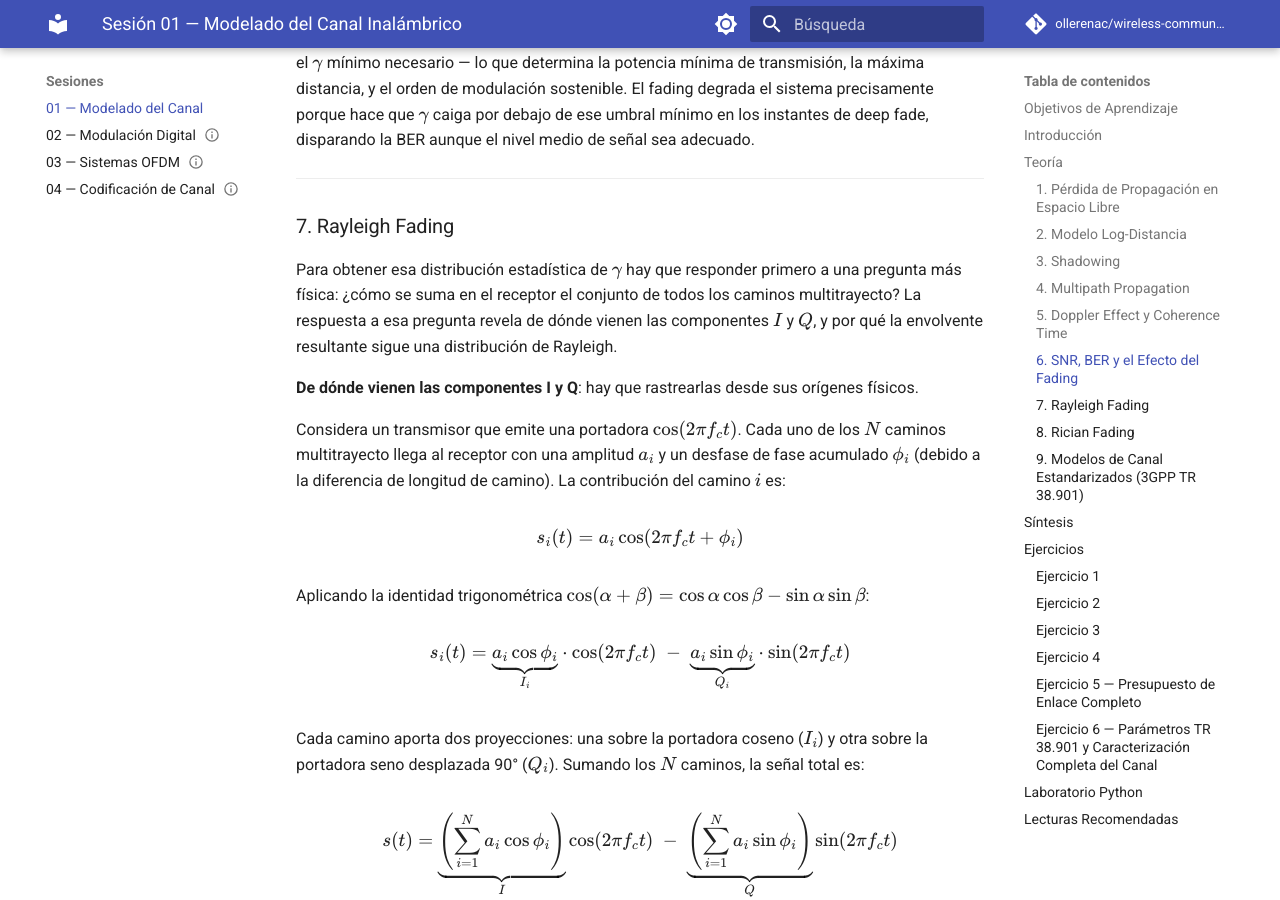
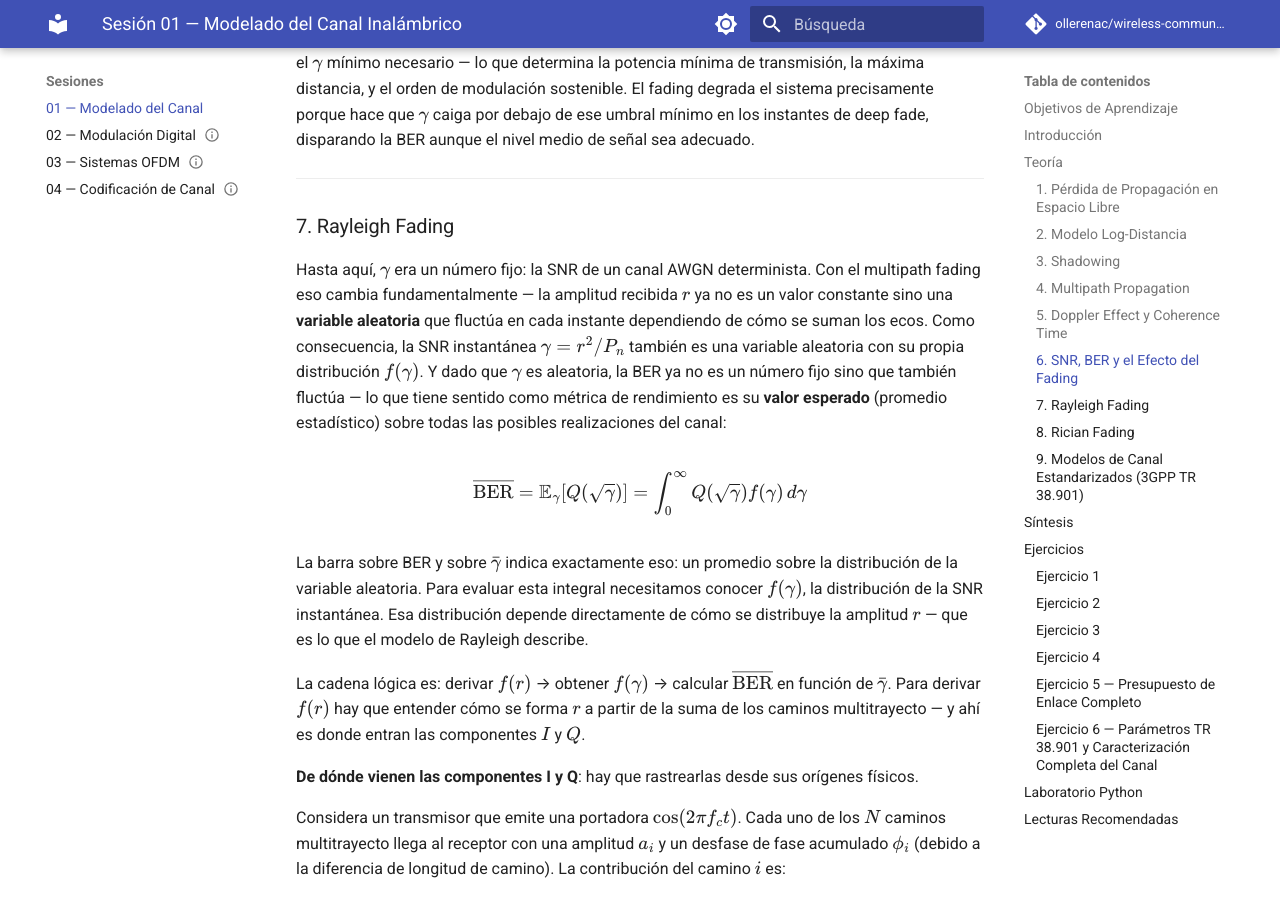
Before and after one commit to ollerenac/wireless-communication-systems, an MkDocs documentation site: the page built from docs/sessions/01-channel-modeling/index.md, in a window 1280 px wide and 900 px high, scrolled down 18560 px. Built offline with MkDocs 1.6.1 and Material for MkDocs 9.7.7, drawn with Linux system fonts in a browser that asks for light colours; comment, search, counter and statistics services are not loaded.

Commit message:
docs(session-01): contextualize Rayleigh as stochastic shift, chain I/Q→f(r)→f(γ)→BER̄, fix Q(√γ) consistency

```diff
--- a/docs/sessions/01-channel-modeling/index.md
+++ b/docs/sessions/01-channel-modeling/index.md
@@ -345,7 +345,13 @@ Vale la pena detenerse en por qué se usa la BER como criterio de calidad y no d
 
 ### 7. Rayleigh Fading
 
-Para obtener esa distribución estadística de $\gamma$ hay que responder primero a una pregunta más física: ¿cómo se suma en el receptor el conjunto de todos los caminos multitrayecto? La respuesta a esa pregunta revela de dónde vienen las componentes $I$ y $Q$, y por qué la envolvente resultante sigue una distribución de Rayleigh.
+Hasta aquí, $\gamma$ era un número fijo: la SNR de un canal AWGN determinista. Con el multipath fading eso cambia fundamentalmente — la amplitud recibida $r$ ya no es un valor constante sino una **variable aleatoria** que fluctúa en cada instante dependiendo de cómo se suman los ecos. Como consecuencia, la SNR instantánea $\gamma = r^2/P_n$ también es una variable aleatoria con su propia distribución $f(\gamma)$. Y dado que $\gamma$ es aleatoria, la BER ya no es un número fijo sino que también fluctúa — lo que tiene sentido como métrica de rendimiento es su **valor esperado** (promedio estadístico) sobre todas las posibles realizaciones del canal:
+
+$$\overline{\text{BER}} = \mathbb{E}_\gamma\!\left[Q\!\left(\sqrt{\gamma}\right)\right] = \int_0^\infty Q\!\left(\sqrt{\gamma}\right) f(\gamma)\, d\gamma$$
+
+La barra sobre BER y sobre $\bar{\gamma}$ indica exactamente eso: un promedio sobre la distribución de la variable aleatoria. Para evaluar esta integral necesitamos conocer $f(\gamma)$, la distribución de la SNR instantánea. Esa distribución depende directamente de cómo se distribuye la amplitud $r$ — que es lo que el modelo de Rayleigh describe.
+
+La cadena lógica es: derivar $f(r)$ → obtener $f(\gamma)$ → calcular $\overline{\text{BER}}$ en función de $\bar{\gamma}$. Para derivar $f(r)$ hay que entender cómo se forma $r$ a partir de la suma de los caminos multitrayecto — y ahí es donde entran las componentes $I$ y $Q$.
 
 **De dónde vienen las componentes I y Q**: hay que rastrearlas desde sus orígenes físicos.
 
@@ -387,9 +393,9 @@ $$f_\gamma(\gamma) = \frac{1}{\bar{\gamma}}\exp\!\left(-\frac{\gamma}{\bar{\gamm
 
 La distribución exponencial tiene una **cola izquierda pesada**: aunque la SNR media sea $\bar{\gamma}$, hay una fracción significativa del tiempo en que $\gamma$ es mucho menor que $\bar{\gamma}$. Esos instantes de baja SNR son los que generan errores.
 
-**De la BER en AWGN a la BER en fading**: en un canal AWGN con SNR fija $\gamma$, la BER para BPSK es determinista: $\text{BER}_{\text{AWGN}}(\gamma) = Q(\sqrt{2\gamma})$. En un canal Rayleigh, $\gamma$ es aleatoria — la BER efectiva es el **promedio** de $\text{BER}_{\text{AWGN}}(\gamma)$ sobre todas las posibles realizaciones de $\gamma$:
+**De la BER en AWGN a la BER en fading**: en un canal AWGN con SNR fija $\gamma$, la BER para BPSK es determinista: $\text{BER}_{\text{AWGN}}(\gamma) = Q(\sqrt{\gamma})$. En un canal Rayleigh, $\gamma$ es aleatoria — la BER efectiva es el **promedio** de $\text{BER}_{\text{AWGN}}(\gamma)$ sobre todas las posibles realizaciones de $\gamma$:
 
-$$\text{BER}_{\text{Rayleigh}} = \int_0^\infty Q\!\left(\sqrt{2\gamma}\right) f_\gamma(\gamma)\, d\gamma = \frac{1}{2}\left(1 - \sqrt{\frac{\bar{\gamma}}{1 + \bar{\gamma}}}\right) \approx \frac{1}{4\bar{\gamma}} \quad (\bar{\gamma} \gg 1)$$
+$$\text{BER}_{\text{Rayleigh}} = \int_0^\infty Q\!\left(\sqrt{\gamma}\right) f_\gamma(\gamma)\, d\gamma = \frac{1}{2}\left(1 - \sqrt{\frac{\bar{\gamma}}{2 + \bar{\gamma}}}\right) \approx \frac{1}{2\bar{\gamma}} \quad (\bar{\gamma} \gg 1)$$
 
 El resultado es una BER que decae como $1/\bar{\gamma}$ — **linealmente** con la SNR media — en lugar de la caída exponencial del canal AWGN. La diferencia es enorme en la práctica.
 
```
